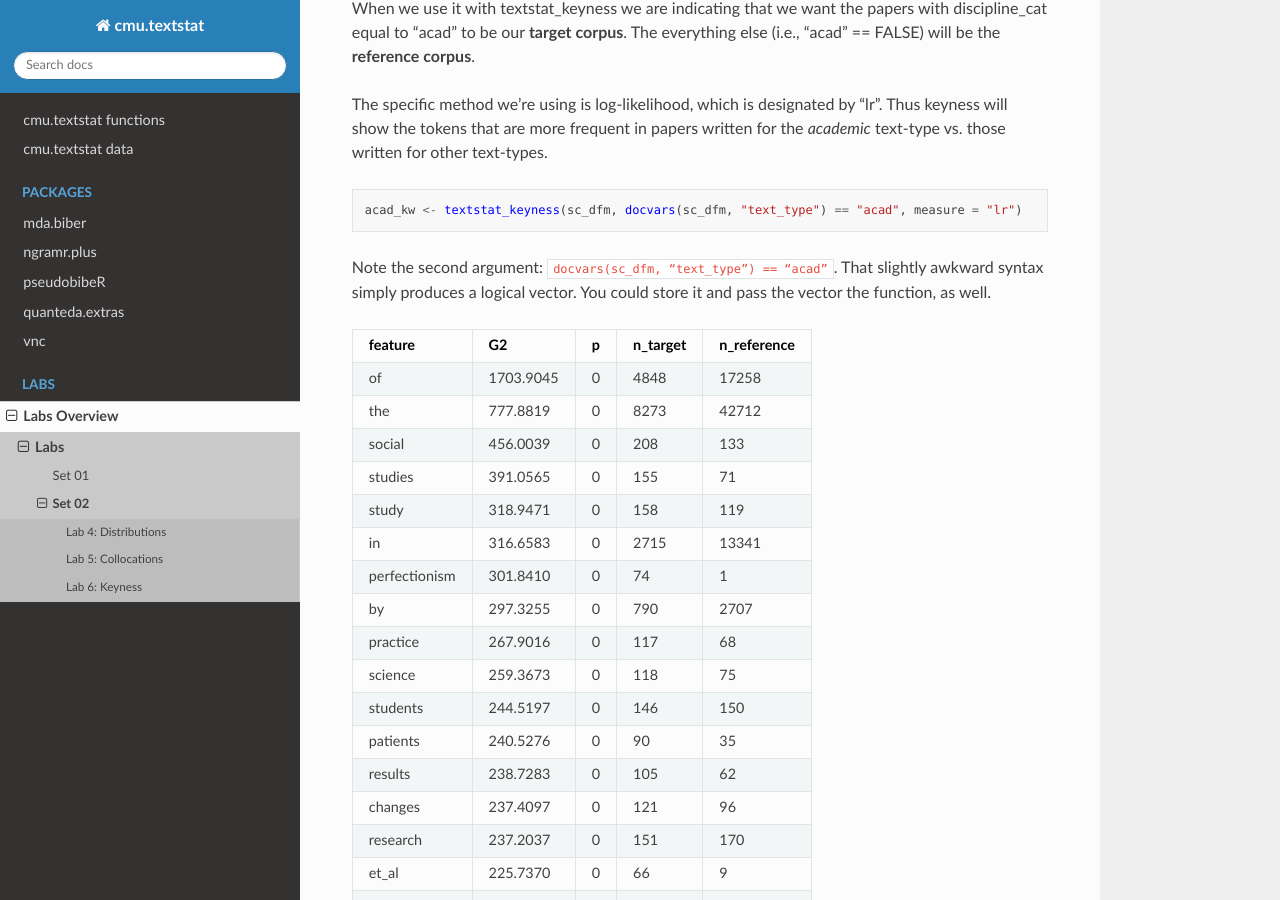
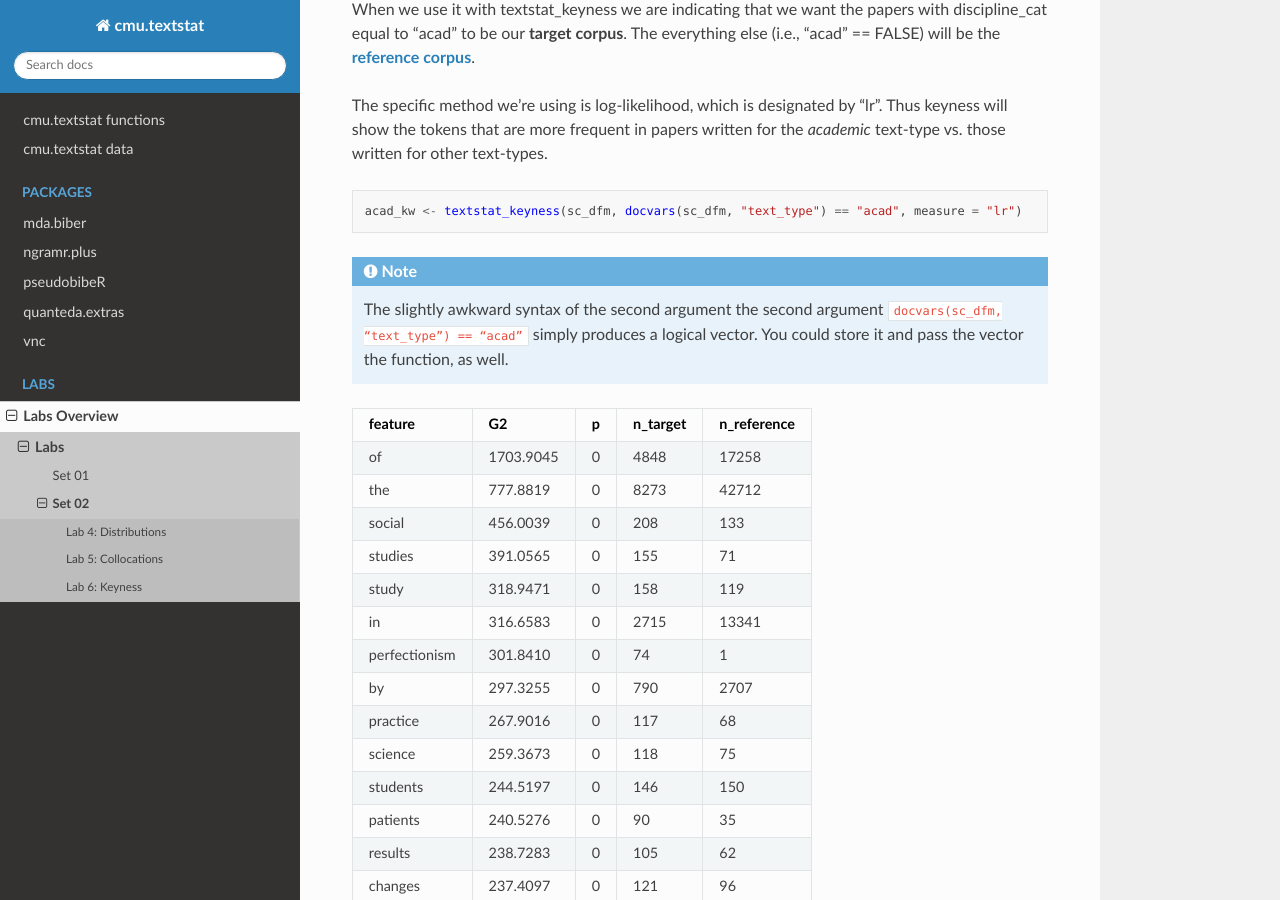
Before and after one commit to browndw/cmu-textstat-docs, a Sphinx documentation site: the page built from docs/labs/sets/set_02.md, in a window 1280 px wide and 900 px high, scrolled down 20595 px. Built offline with Sphinx 7.4.7 and the Read the Docs theme 2.0.0, drawn with Linux system fonts in a browser that asks for light colours; some of the changed text lies outside the part shown.

Commit message:
Update set_02.md

````diff
--- a/docs/labs/sets/set_02.md
+++ b/docs/labs/sets/set_02.md
@@ -689,7 +689,7 @@
 A good explanation of its implementation in linguistics can be found
 here: <http://ucrel.lancs.ac.uk/llwizard.html>
 
-In addition to log-likelihood, the **textstat_keyness()** function in
+In addition to log-likelihood, the `textstat_keyness()` function in
 quanteda has other optional measures.
 
 See here: <https://quanteda.io/reference/textstat_keyness.html>
@@ -731,7 +731,7 @@
 #### Assign the meta-data to the corpus
 
 The accessor function `docvars()` lets us add or modify data in an
-object. We’re going to use it to assign **text_type** as a variable.
+object. We’re going to use it to assign `text_type` as a variable.
 Note that `doc_categories` could include more than one column and the
 assignment process would be the same.
 
@@ -806,8 +806,8 @@
 
 When we use it with textstat_keyness we are indicating that we want the
 papers with discipline_cat equal to “acad” to be our **target corpus**.
-The everything else (i.e., “acad” == FALSE) will be the **reference
-corpus**.
+The everything else (i.e., “acad” == FALSE) will be the **[reference
+corpus](https://www.researchgate.net/publication/336040325_The_reference_corpus_matters_Comparing_the_effect_of_different_reference_corpora_on_keyword_analysis)**.
 
 The specific method we’re using is log-likelihood, which is designated
 by “lr”. Thus keyness will show the tokens that are more frequent in
@@ -817,11 +817,9 @@
 ``` r
 acad_kw <- textstat_keyness(sc_dfm, docvars(sc_dfm, "text_type") == "acad", measure = "lr")
 ```
-
-Note the second argument: `docvars(sc_dfm, “text_type”) == “acad”`.
-That slightly awkward syntax simply produces a logical vector. You could
-store it and pass the vector the function, as well.
-
+```{note}
+The slightly awkward syntax of the second argument the second argument `docvars(sc_dfm, “text_type”) == “acad”` simply produces a logical vector. You could store it and pass the vector the function, as well.
+```
 
 | feature        |        G2 | p | n_target | n_reference |
 |---------------|----------:|--:|---------:|------------:|
@@ -952,7 +950,7 @@
         proportions”.
 -   Relative Risk
 -   Odds Ratio
--   Log Ratio - see Andrew Hardie’s CASS blog for how to interpret this
+-   Log Ratio - see [Andrew Hardie’s CASS blog](http://cass.lancs.ac.uk/log-ratio-an-informal-introduction/) for how to interpret this
     -   Note that if either word has zero frequency then a small
         adjustment is automatically applied (0.5 observed frequency
         which is then normalized) to avoid division by zero errors.
````
